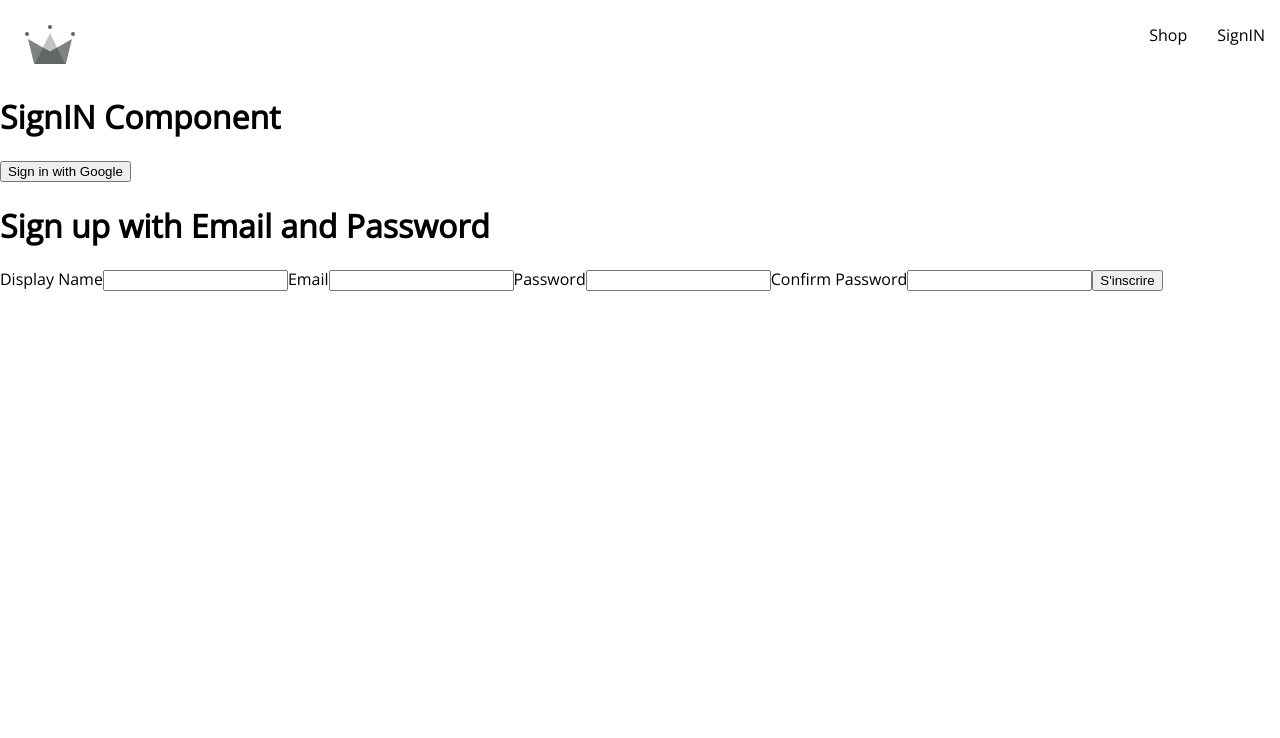
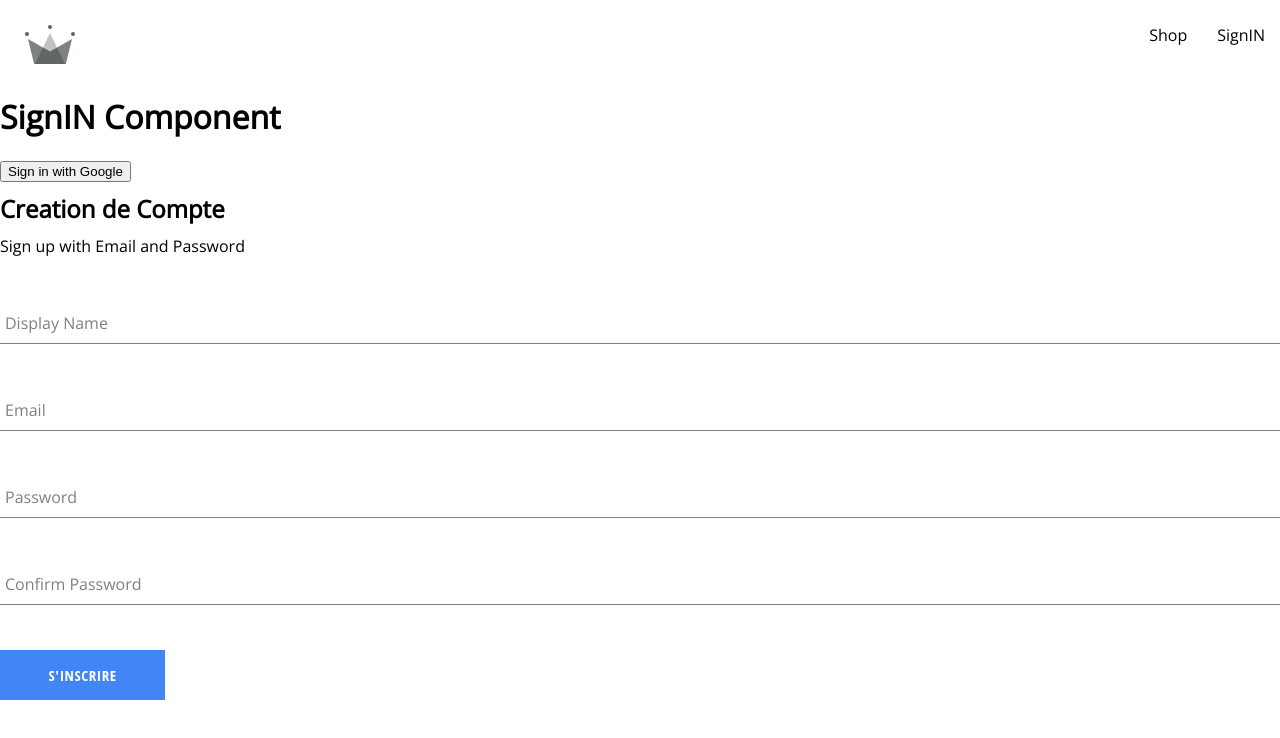
Before and after one commit to ctoxy/ecomced-clothing, a React (Create React App) app: page /sign-in in a window 1280 px wide. Shown: the top 738 px of the page. Built offline with nearby package versions, Linux system fonts and the light colour scheme.

Commit message:
create button component signup form component form input component ok

```diff
--- /dev/null
+++ b/src/components/button/button.component.jsx
@@ -0,0 +1,17 @@
+import './button.styles.scss';
+
+const BUTTON_TYPE_CLASSES = {
+    google: 'google-sign-in',
+    inverted: 'inverted'
+}
+const Button = ({children, buttonType, ...otherProps}) => {
+    return(
+        <button
+            className={`button-container ${BUTTON_TYPE_CLASSES[buttonType]}`}
+            {...otherProps}>
+            {children}
+        </button>
+    )
+};
+
+export default Button;
--- /dev/null
+++ b/src/components/button/button.styles.scss
@@ -0,0 +1,46 @@
+.button-container {
+    min-width: 165px;
+    width: auto;
+    height: 50px;
+    letter-spacing: 0.5px;
+    line-height: 50px;
+    padding: 0 35px 0 35px;
+    font-size: 15px;
+    background-color: black;
+    color: white;
+    text-transform: uppercase;
+    font-family: 'Open Sans Condensed';
+    font-weight: bolder;
+    border: none;
+    cursor: pointer;
+    display: flex;
+    justify-content: center;
+
+    &:hover {
+      background-color: white;
+      color: black;
+      border: 1px solid black;
+    }
+
+    &.google-sign-in {
+      background-color: #4285f4;
+      color: white;
+
+      &:hover {
+        background-color: #357ae8;
+        border: none;
+      }
+    }
+
+    &.inverted {
+      background-color: white;
+      color: black;
+      border: 1px solid black;
+
+      &:hover {
+        background-color: black;
+        color: white;
+        border: none;
+      }
+    }
+  }
--- /dev/null
+++ b/src/components/form-input/form-input.component.jsx
@@ -0,0 +1,21 @@
+import './form-input.styles.scss';
+const FormInput = ({label, ...otherProps}) => {
+    return(
+        <div className="group">
+            <input className='form-input' {...otherProps}/>
+            {label && (
+                <label
+                    className={`${
+                        otherProps.value.length ? 'shrink' : ''
+                        } form-input-label`
+                    }
+                >
+                    {label}
+                </label>
+            )}
+
+        </div>
+    )
+};
+
+export default FormInput;
--- /dev/null
+++ b/src/components/form-input/form-input.styles.scss
@@ -0,0 +1,54 @@
+$sub-color: grey;
+$main-color: black;
+
+@mixin shrinkLabel {
+  top: -14px;
+  font-size: 12px;
+  color: $main-color;
+}
+
+.group {
+  position: relative;
+  margin: 45px 0;
+
+  .form-input {
+    background: none;
+    background-color: white;
+    color: $sub-color;
+    font-size: 18px;
+    padding: 10px 10px 10px 5px;
+    display: block;
+    width: 100%;
+    border: none;
+    border-radius: 0;
+    border-bottom: 1px solid $sub-color;
+    margin: 25px 0;
+
+    &:focus {
+      outline: none;
+    }
+
+    &:focus ~ .form-input-label {
+      @include shrinkLabel();
+    }
+  }
+
+  input[type='password'] {
+    letter-spacing: 0.3em;
+  }
+
+  .form-input-label {
+    color: $sub-color;
+    font-size: 16px;
+    font-weight: normal;
+    position: absolute;
+    pointer-events: none;
+    left: 5px;
+    top: 10px;
+    transition: 300ms ease all;
+
+    &.shrink {
+      @include shrinkLabel();
+    }
+  }
+}
--- a/src/components/sign-up-form/sign-up-form.component.jsx
+++ b/src/components/sign-up-form/sign-up-form.component.jsx
@@ -1,6 +1,8 @@
 import { Fragment, useState } from 'react';
+import './sign-up-form.styles.scss';
 import { createAuthUserWithEmailAndPassword,createUserDocumentFromAuth } from '../../utils/firebase/firebase.utils';
-
+import FormInput from '../form-input/form-input.component';
+import Button from '../button/button.component';
 const defaultFormFields = {
     displayName: '',
     email: '',
@@ -48,39 +50,44 @@ const SignUpForm = () => {
     };
 
     return(
-        <Fragment>
-            <h1>Sign up with Email and Password</h1>
+        <Fragment className='sign-up-container'>
+            <h2>Creation de Compte</h2>
+            <span>Sign up with Email and Password</span>
             <form onSubmit={handleSubmit}>
-                <label >Display Name</label>
-                <input
+
+                <FormInput
+                    label="Display Name"
                     type="text"
                     required
                     onChange={handleChange}
                     name="displayName"
                     value={displayName} />
-                <label >Email</label>
-                <input
-                     type="email"
-                     required
-                     onChange={handleChange}
-                     name="email"
-                     value={email}/>
-                <label >Password</label>
-                <input
+
+                <FormInput
+                    label="Email"
+                    type="email"
+                    required
+                    onChange={handleChange}
+                    name="email"
+                    value={email}/>
+
+                <FormInput
+                    label="Password"
                      type="password"
                      required
                      onChange={handleChange}
                      name="password"
                      value={password} />
-                <label >Confirm Password</label>
-                <input
+
+                <FormInput
+                    label='Confirm Password'
                      type="password"
                      required
                      onChange={handleChange}
                      name="confirmPassword"
                      value={confirmPassword} />
 
-                <button type='submit'>S'inscrire</button>
+                <Button buttonType='google' type='submit'>S'inscrire</Button>
             </form>
         </Fragment>
     );
--- a/src/components/sign-up-form/sign-up-form.styles.scss
+++ b/src/components/sign-up-form/sign-up-form.styles.scss
@@ -0,0 +1,9 @@
+.sign-up-container {
+    display: flex;
+    flex-direction: column;
+    width: 380px;
+}
+
+h2 {
+    margin: 10px 0;
+}
```
